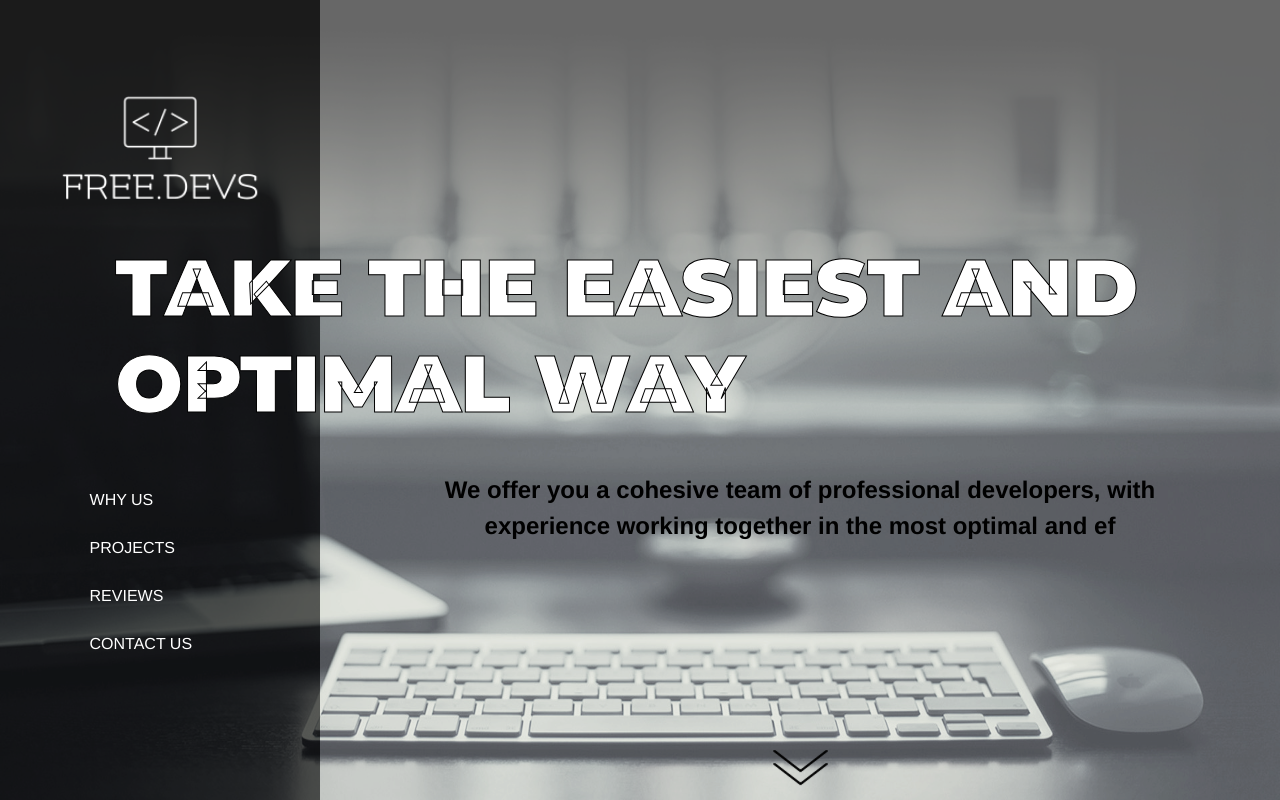
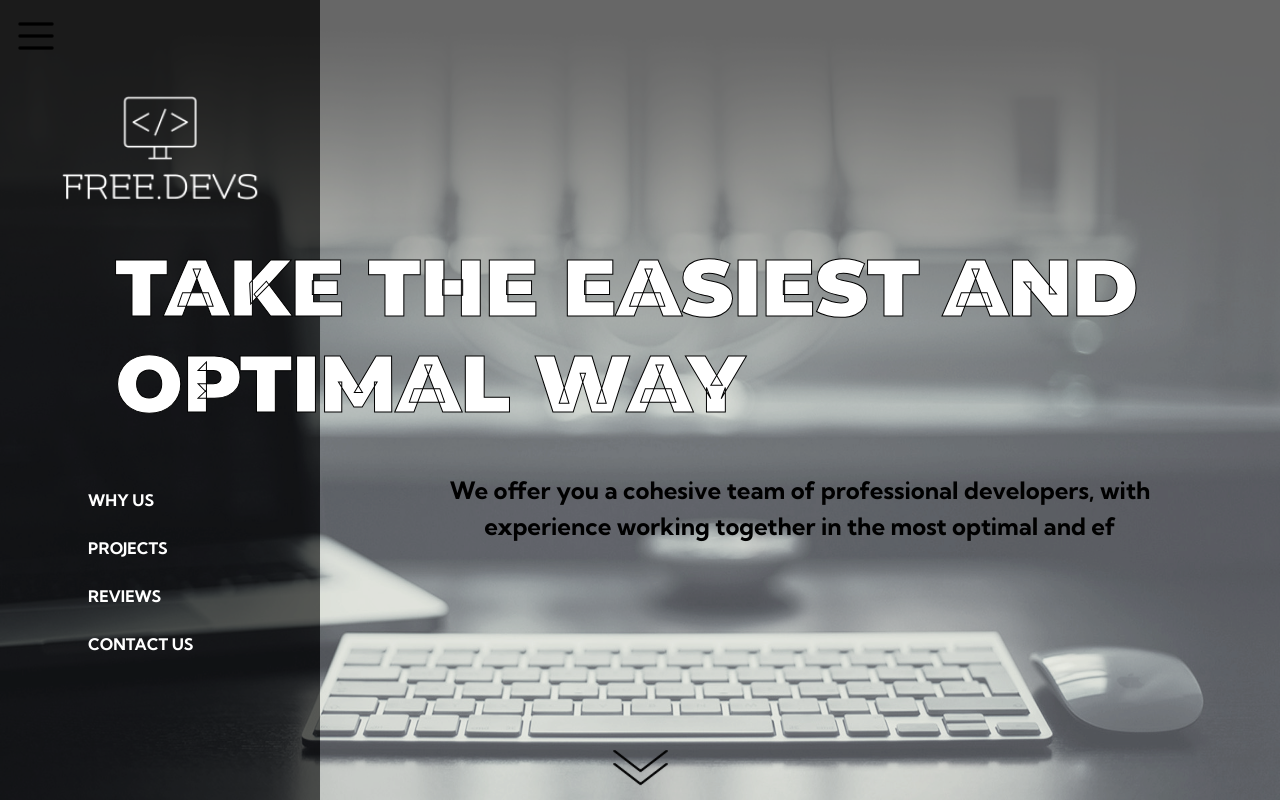
Before and after one commit to sergiborja/Free-Devs, a Vue app: page /Parent in a window 1280 px wide. Built offline with nearby package versions, Linux system fonts and the light colour scheme.

Commit message:
added functionalities to slidebar

```diff
--- a/src/components/Landing.vue
+++ b/src/components/Landing.vue
@@ -4,14 +4,10 @@
     <img class="logo" src="../assets/mylogo-white.png" alt />
     <p class="welcome">WELCOME, WHY ARE YOU HERE?</p>
     <div class="squaresContainer">
-      <div
-        @click="clicked()"
-        type="button"
-        class="chooseSquare companyImage welcome"
-      >
+      <div @click="clicked()" class="chooseSquare companyImage welcome">
         <p class="textOnHover">I'm a consolidated company</p>
       </div>
-      <div type="button" class="chooseSquare entrepreneurImage welcome">
+      <div class="chooseSquare entrepreneurImage welcome">
         <p class="textOnHover">I'm an entrepeneur or young start-up</p>
       </div>
     </div>
--- a/src/components/Parent.vue
+++ b/src/components/Parent.vue
@@ -29,11 +29,8 @@
         <li type="button" class="listElements">CONTACT US</li>
       </ul>
     </div>
-    <div class="componentsWindow">
-      <div class="sideBarButton">
-        <b-button v-b-toggle.sidebar-variant>
-          <img class="menuIcon" src="../assets/menu-icon.png" alt="" />
-        </b-button>
+
+    <div :class="hideMenu ? 'hideMenu' : 'showMenu'" class="sideBarButton">
       <b-sidebar
         id="sidebar-variant"
         bg-variant="dark"
@@ -45,34 +42,33 @@
             id="logo"
             class="leftNavbarWrapper__logo"
             src="../assets/mylogo-white.png"
-              type="button"
             @click="() => (this.pageState = 0)"
           />
           <ul class="navbarListWrapper">
-              <li
-                @click="() => (this.pageState = 1)"
-                type="button"
-                :class="
-                  pageState === 1 ? 'selectedListElement' : 'listElements'
-                "
-              >
+            <li @click="() => goToSelected(1)">
               WHY US
             </li>
-              <li type="button" class="listElements">
+            <li class="listElements">
               PROJECTS
             </li>
-              <li type="button" class="listElements">REVIEWS</li>
-              <li type="button" class="listElements">CONTACT US</li>
+            <li class="listElements">REVIEWS</li>
+            <li class="listElements">CONTACT US</li>
           </ul>
         </div>
       </b-sidebar>
     </div>
+    <div class="componentsWindow">
+      <img
+        v-b-toggle.sidebar-variant
+        class="menuIcon"
+        src="../assets/menu-icon.png"
+        alt=""
+      />
       <transition v-if="this.pageState === 1" name="showChildAnimated">
         <home></home>
       </transition>
       <img
-        type="button"
-        @click="() => (this.pageState = 1)"
+        @click="() => pageState++"
         class="goDown"
         src="../assets/down-icon.png"
         alt=""
@@ -100,12 +96,18 @@ export default {
     return {
       pageState: 0,
       logoAnimation: false,
+      hideMenu: false,
     };
   },
-  methods: {},
+  methods: {
+    goToSelected: function goToSelected(screenToGo) {
+      this.pageState = screenToGo;
+      this.hideMenu = true;
+    },
+  },
   mounted() {
     var txt =
-      "We offer you a cohesive team of professional developers, with experience working together in the most optimal and efficient mode";
+      "We offer you a cohesive team of professional developers, with experience working together in the most optimal and efficient mode.";
     var i = 0;
     setTimeout(function() {
       const writeNow = () => {
@@ -121,9 +123,9 @@ export default {
 </script>
 
 <style>
-@import url("https://fonts.googleapis.com/css2?family=Montserrat:wght@900&display=swap");
+@import url("https://fonts.googleapis.com/css2?family=Kumbh+Sans:wght@700&family=Montserrat:wght@900&display=swap");
 #app {
-  font-family: Avenir, Helvetica, Arial, sans-serif;
+  font-family: "Kumbh Sans", sans-serif;
   -webkit-font-smoothing: antialiased;
   -moz-osx-font-smoothing: grayscale;
   color: #2c3e50;
@@ -132,9 +134,23 @@ export default {
   position: fixed;
   top: 0;
   left: 0;
+  z-index: 4;
 }
 .menuIcon {
+  position: fixed;
+  top: 0;
+  left: 0;
   height: 40px;
+  margin: 2vh;
+  border-radius: none;
+  outline: none;
+}
+
+.hideMenu {
+  display: none;
+}
+.showMenu {
+  display: inline-block;
 }
 
 .leftNavbarWrapper {
@@ -164,21 +180,22 @@ export default {
 .initalTextContainer {
   position: absolute;
   top: 10vh;
-  left: 10vw;
-  z-index: 1;
 }
 .entryText {
   color: black;
-  font-size: 5vw;
+  font-size: 6vw;
   position: absolute;
-  top: 55vh;
-  left: 0vw;
+  top: 47vh;
   font-weight: 600;
+  margin-top: 5vh;
+  margin-left: 1.5vh;
+  margin-right: 1vh;
 }
 .entryTitle {
   color: white;
   font-size: 15vw;
   opacity: 0%;
+  margin-left: 10vw;
   font-family: "Montserrat", sans-serif;
   -webkit-text-stroke: 1px black;
   animation-name: entryTextAnimation;
@@ -229,7 +246,7 @@ export default {
   align-items: center;
 }
 .goDown {
-  position: absolute;
+  position: fixed;
   bottom: 1vh;
   right: 0;
   left: 0;
@@ -242,8 +259,7 @@ export default {
 .showChildAnimated-enter-active,
 .showChildAnimated-leave-active {
   transition: opacity 0.5s ease-in-out, transform 0.5s ease;
-  transition-duration: 1s;
-  transform: translateY(-100vh);
+  transition-duration: 5s;
 }
 
 .showChildAnimated-enter-active {
@@ -253,7 +269,6 @@ export default {
 .showChildAnimated-enter,
 .showChildAnimated-leave-to {
   opacity: 0;
-  transform: translateY(0);
 }
 .showChildAnimated-enter-to,
 .showChildAnimated-leave {
```
Lines whose indentation alone changed are shown as unchanged.
